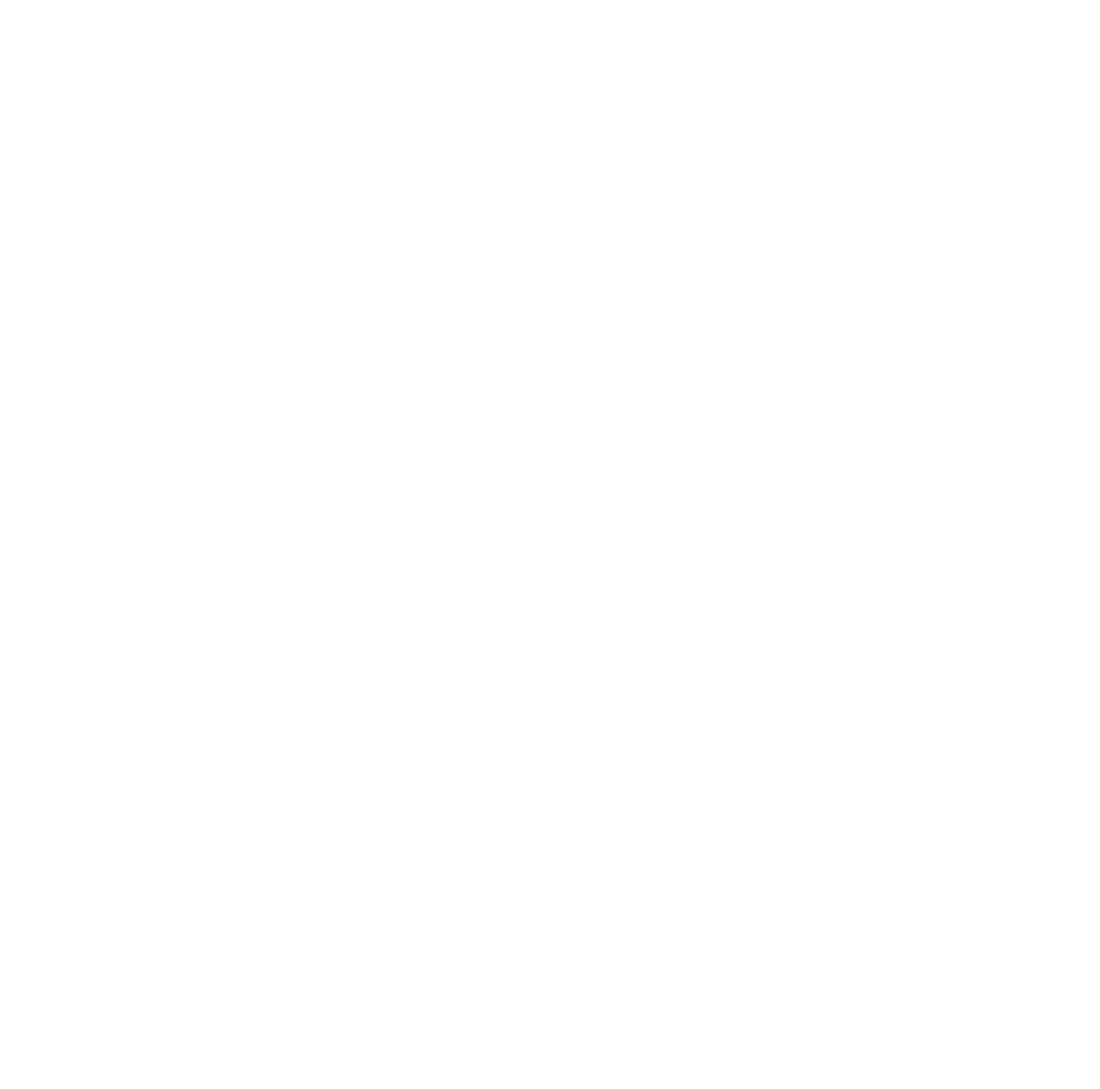
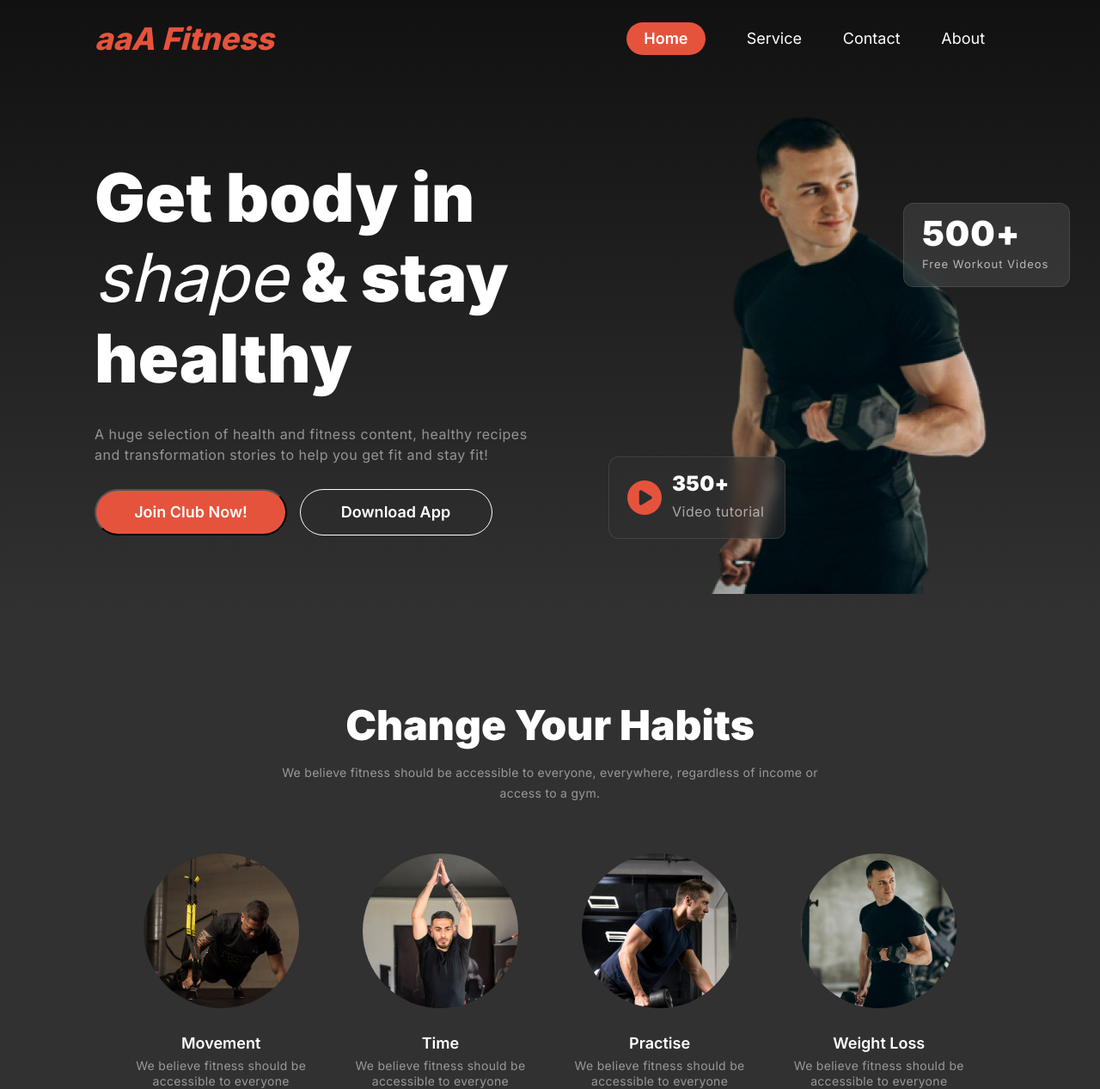
Before and after one commit to al-abir-anik/PH-Assignment-02, a plain HTML site: page index.html in a window 1280 px wide. Shown: the whole page at 86% size. Before the commit the page ends 800 px from the top, so only its background shows below. Drawn offline with Linux system fonts and the light colour scheme.

Commit message:
added hero and 2nd section

```diff
--- a/index.html
+++ b/index.html
@@ -1,14 +1,109 @@
 <!DOCTYPE html>
 <html lang="en">
-<head>
-    <meta charset="UTF-8">
-    <meta name="viewport" content="width=device-width, initial-scale=1.0">
+  <head>
+    <meta charset="UTF-8" />
+    <meta name="viewport" content="width=device-width, initial-scale=1.0" />
+    <link
+      rel="stylesheet"
+      href="https://cdnjs.cloudflare.com/ajax/libs/font-awesome/6.6.0/css/all.min.css"
+      integrity="sha512-Kc323vGBEqzTmouAECnVceyQqyqdsSiqLQISBL29aUW4U/M7pSPA/gEUZQqv1cwx4OnYxTxve5UMg5GT6L4JJg=="
+      crossorigin="anonymous"
+      referrerpolicy="no-referrer"
+    />
+
+    <link rel="stylesheet" href="style.css" />
     <title>Assignment 02</title>
-</head>
-<body>
+  </head>
+  <body>
+    <!--          header section           -->
+
+    <header>
+      <nav>
+        <p>aaA Fitness</p>
+        <ul>
+          <li id="home-btn"><a href="#">Home</a></li>
+          <li><a href="#">Service</a></li>
+          <li><a href="#">Contact</a></li>
+          <li><a href="#">About</a></li>
+        </ul>
+      </nav>
+
+      <section class="hero-section">
+        <div class="hero-card">
+          <h4>Get body in <span id="shape-txt">shape</span> & stay healthy</h4>
+          <p>
+            A huge selection of health and fitness content, healthy recipes and
+            transformation stories to help you get fit and stay fit!
+          </p>
+          <div>
+            <button class="hero-btn1">Join Club Now!</button>
+            <button class="hero-btn2">Download App</button>
+          </div>
+        </div>
+        <div class="hero-img">
+          <img src="images/Images 2.png" alt="hero section picture" />
+          <div class="img-card1">
+            <i class="fa-solid fa-circle-play"></i>
+            <div>
+              <h3>350+</h3>
+              <p>Video tutorial</p>
+            </div>
+          </div>
+          <div class="img-card2">
+            <h3>500+</h3>
+            <p>Free Workout Videos</p>
+          </div>
+        </div>
+      </section>
+    </header>
+
+
+<div style="height: 100px; width: 100%;"></div>
+
+
+<!--          Change Your Habits section           -->
+
+
+    <section class="cyh-section">
+      <div class="cyh-header">
+        <h2>Change Your Habits</h2>
+        <p>We believe fitness should be accessible to everyone, everywhere, regardless of income or access to a gym.</p>
+      </div>
+      <div class="cyh-body">
+        <div>
+          <img src="images/image 3.png" alt="">
+          <h4>Movement</h4>
+          <p>We believe fitness should be accessible to everyone</p>
+        </div>
+        <div>
+          <img src="images/image 2.png" alt="">
+          <h4>Time</h4>
+          <p>We believe fitness should be accessible to everyone</p>
+        </div>
+        <div>
+          <img src="images/image 4.png" alt="">
+          <h4>Practise</h4>
+          <p>We believe fitness should be accessible to everyone</p>
+        </div>
+        <div>
+          <img src="images/image 5.png" alt="">
+          <h4>Weight Loss</h4>
+          <p>We believe fitness should be accessible to everyone</p>
+        </div>
+      </div>
+
+    </section>
 
 
 
 
-</body>
+
+
+
+
+
+
+
+
+  </body>
 </html>
--- /dev/null
+++ b/style.css
@@ -0,0 +1,276 @@
+@import url("https://fonts.googleapis.com/css2?family=Inter:wght@100..900&display=swap");
+
+* {
+  margin: 0;
+  padding: 0;
+  box-sizing: border-box;
+
+  font-family: "Inter";
+  font-optical-sizing: auto;
+  font-weight: weight;
+  font-style: normal;
+  font-variation-settings: "slnt" 0;
+}
+
+body {
+  background-color: #313131;
+}
+
+/*           header style        */
+
+header {
+  width: 100%;
+  height: 715px;
+  background: linear-gradient(
+    0deg,
+    rgba(119, 119, 119, 0%),
+    rgba(17, 17, 17, 100%)
+  );
+  display: flex;
+  flex-direction: column;
+  justify-content: space-around;
+}
+
+nav {
+  width: 1060px;
+  height: 46px;
+  margin: 0 auto;
+  display: flex;
+  justify-content: space-between;
+  align-items: center;
+}
+
+nav ul {
+  width: 465px;
+  list-style-type: none;
+  display: flex;
+  align-items: center;
+  justify-content: space-around;
+}
+#home-btn {
+  width: 92px;
+  height: 38px;
+  border-radius: 46px;
+  background-color: #e6533c;
+  font-weight: 600;
+  display: flex;
+  justify-content: center;
+  align-items: center;
+}
+nav p {
+  font-size: 36px;
+  font-weight: 800;
+  font-style: italic;
+  line-height: 120%;
+  color: #e6533c;
+}
+nav a {
+  text-decoration: none;
+  font-size: 18px;
+
+  line-height: 120%;
+  color: #fff;
+}
+
+/*      hero section    */
+
+.hero-section {
+  width: 1060px;
+  height: 580px;
+  margin: 0 auto;
+  display: flex;
+  justify-content: space-between;
+  align-items: center;
+}
+
+.hero-card {
+  width: 600px;
+  height: 440px;
+  display: flex;
+  flex-direction: column;
+  justify-content: space-between;
+}
+
+.hero-card h4 {
+  width: 520px;
+  height: 282px;
+  font-size: 78px;
+  font-weight: 900;
+  line-height: 120%;
+  color: #fff;
+}
+#shape-txt {
+  font-style: italic;
+  font-weight: 400;
+}
+
+.hero-card p {
+  width: 520px;
+  height: 48px;
+  font-size: 16px;
+  line-height: 24px;
+  letter-spacing: 0.5px;
+  color: #fff;
+  opacity: 50%;
+}
+
+.hero-btn1,
+.hero-btn2 {
+  width: 224px;
+  height: 54px;
+  font-size: 18px;
+  font-weight: 600;
+  line-height: 22px;
+  color: #fff;
+  border-radius: 42px;
+  cursor: pointer;
+}
+.hero-btn1 {
+  background-color: #e6533c;
+  margin-right: 10px;
+}
+.hero-btn2 {
+  background-color: transparent;
+  border: 1px solid #fff;
+}
+
+/*    hero image section style   */
+.hero-img {
+  position: relative;
+}
+.img-card1 {
+  width: 206px;
+  height: 96px;
+  display: flex;
+  color: #fff;
+  padding: 20px 22px;
+  border-radius: 12px;
+  box-shadow: inset 0 0 0 1px rgba(255, 255, 255, 10%);
+  background-color: rgba(48, 48, 48, 54%);
+  backdrop-filter: blur(8px);
+  position: absolute;
+  top: 420px;
+  right: 256px;
+}
+.img-card1 i {
+  font-size: 40px;
+  color: #e6533c;
+  margin-right: 12px;
+  display: flex;
+  align-items: center;
+}
+.img-card1 h3 {
+  font-size: 24px;
+  font-weight: 900;
+  line-height: 24px;
+  letter-spacing: 0.3px;
+}
+.img-card1 p {
+  font-size: 16px;
+  line-height: 24px;
+  letter-spacing: 0.5px;
+  margin-top: 8px;
+  color: rgba(239, 237, 232, 65%);
+}
+.img-card2 {
+  width: 194px;
+  height: 98px;
+  color: #fff;
+  border-radius: 12px;
+  box-shadow: inset 0 0 0 1px rgba(255, 255, 255, 10%);
+  background-color: rgba(255, 255, 255, 10%);
+  backdrop-filter: blur(10px);
+  padding: 16px 22px;
+  position: absolute;
+  top: 125px;
+  left: 230px;
+}
+.img-card2 h3 {
+  font-size: 40px;
+  font-weight: 900;
+  line-height: 40px;
+  letter-spacing: 1px;
+}
+.img-card2 p {
+  font-size: 13px;
+  line-height: 20px;
+  letter-spacing: 1px;
+  margin-top: 5px;
+  color: rgba(255, 255, 255, 65%);
+}
+
+
+
+
+
+/*        Change your habit style       */
+
+
+.cyh-section{
+  width: 1044px;
+  height: 452px;
+  margin: 0 auto;
+  display: flex;
+  flex-direction: column;
+  justify-content: space-between;
+}
+
+.cyh-header{
+  width: 670px;
+  height: 120px;
+  display: flex;
+  flex-direction: column;
+  align-items: center;
+  gap: 14px;
+  margin: 0 auto;
+}
+.cyh-header h2{
+  font-size: 48px;
+  font-weight: 900;
+  line-height: 120%;
+  color: #fff;
+}
+.cyh-header p{
+  width: 670px;
+  font-size: 14px;
+  font-weight: 400;
+  line-height: 24px;
+  letter-spacing: 0.3px;
+  text-align: center;
+  color: rgba(255, 255, 255, 50%);
+}
+
+
+.cyh-body{
+  display: flex;
+  justify-content: space-evenly;
+}
+
+.cyh-body div{
+  width: 232px;
+  height: 274px;
+  display: flex;
+  flex-direction: column;
+  justify-content: center;
+  align-items: center;
+}
+.cyh-body img{
+  border-radius: 100%;
+}
+.cyh-body h4{
+  font-size: 18px;
+  font-weight: 600;
+  line-height: 120%;
+  color: #fff;
+  margin-top: 30px;
+}
+.cyh-body p{
+  width: 232px;
+  font-size: 14px;
+  font-weight: 400;
+  line-height: 18px;
+  letter-spacing: 0.3px;
+  text-align: center;
+  margin-top: 6px;
+  color: rgba(255, 255, 255, 50%);
+}
```
Also changed, not shown: images/Images 2.png (added), images/exercise1.jpg (added), images/exercise2.png (added), images/exercise3.png (added), images/exercise5.jpg (added), images/exercise6.jpg (added), images/image 2.png (added), images/image 3.png (added), images/image 4.png (added), images/image 5.png (added), images/run.jpg (added), images/trainer1.png (added), images/trainer2.png (added), images/trainer3.png (added), 2 more files, 2 other files.
